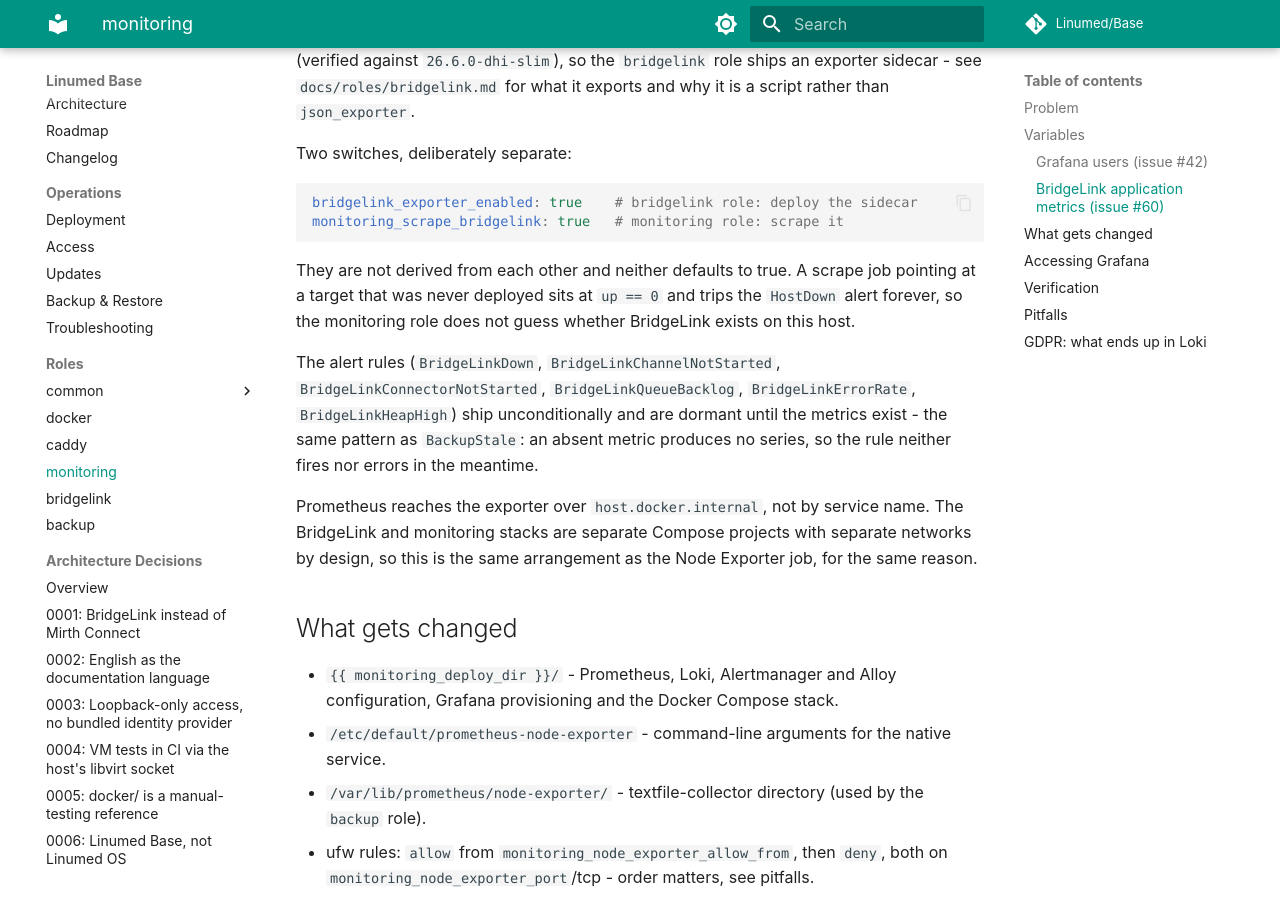
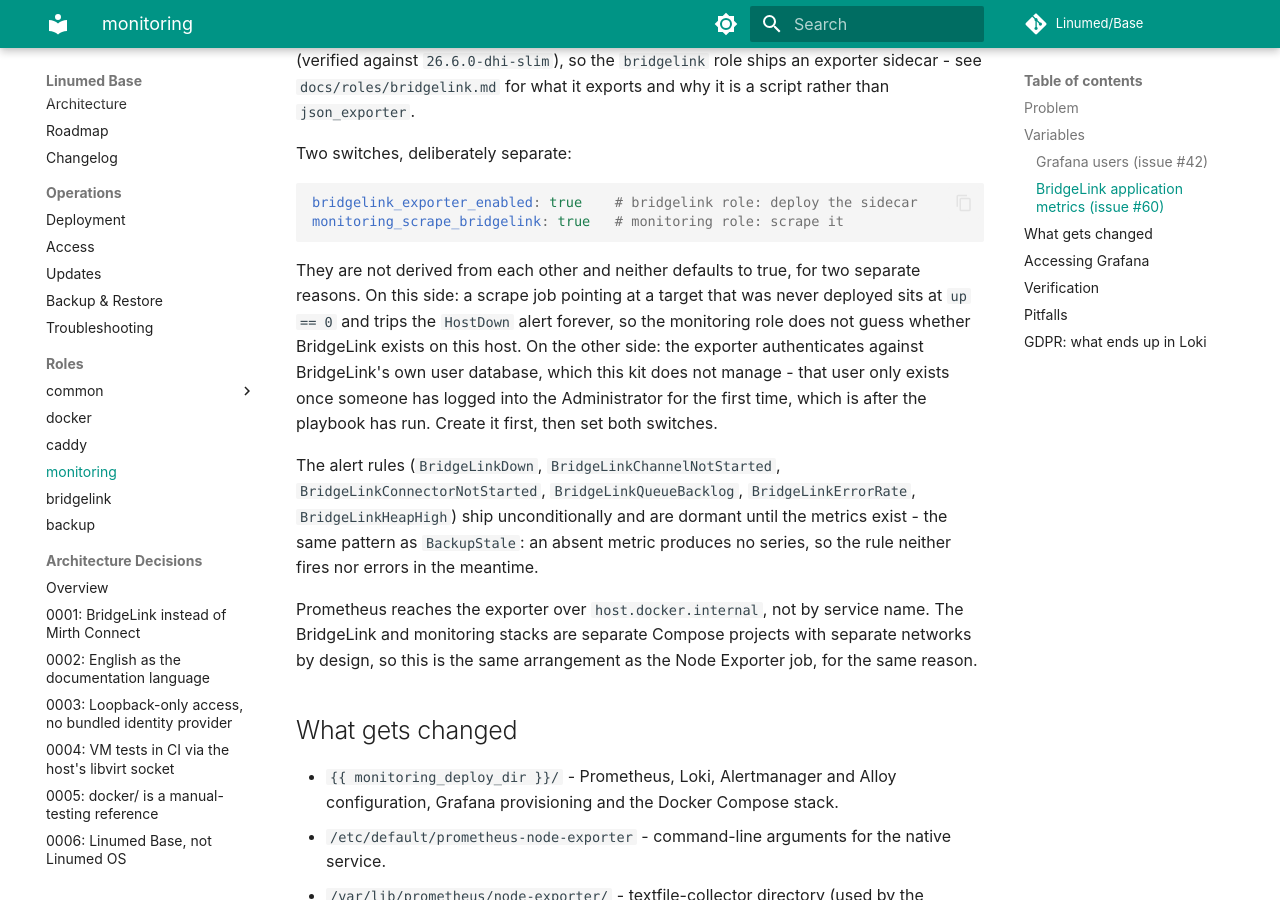
Before and after one commit to Linumed/Base, an MkDocs documentation site: the page built from docs/roles/monitoring.md, in a window 1280 px wide and 900 px high, scrolled down 3044 px. Built offline with MkDocs 1.6.1 and Material for MkDocs 9.7.7, drawn with Linux system fonts in a browser that asks for light colours; a script that is not in the unit is left out; comment, search, counter and statistics services are not loaded.

Commit message:
Docs: restliche Fundstellen der falschen Secret-Rechte korrigiert, Exporter-Opt-in am Schalter begründet
Die Korrektur in 5dab2b1 war unvollständig - nach systematischer Suche kamen
drei weitere Stellen dazu:

- mirth.properties.j2: Kopfkommentar behauptete dieselbe falsche
  Eigentümerschaft wie das README
- docker/bridgelink/.env.example: ebenfalls falsche Rechteangabe, und der
  Verweis auf README-secrets.txt zeigte auf eine Datei, die es nie gab
- docs/roles/monitoring.md: nannte nur den HostDown-Grund für das getrennte
  Opt-in, nicht den zweiten - dass der Exporter einen BridgeLink-Benutzer
  braucht, den es erst nach dem ersten Administrator-Login gibt

README: Beobachtbarkeitszeile ergänzt, plus Hinweis dass der optionale
Exporter-Container nicht in der Ressourcentabelle steckt.

Refs #60, #61

````diff
--- a/docs/roles/monitoring.md
+++ b/docs/roles/monitoring.md
@@ -91,9 +91,13 @@
 monitoring_scrape_bridgelink: true   # monitoring role: scrape it
 ```
 
-They are not derived from each other and neither defaults to true. A scrape job pointing
-at a target that was never deployed sits at `up == 0` and trips the `HostDown` alert
-forever, so the monitoring role does not guess whether BridgeLink exists on this host.
+They are not derived from each other and neither defaults to true, for two separate
+reasons. On this side: a scrape job pointing at a target that was never deployed sits at
+`up == 0` and trips the `HostDown` alert forever, so the monitoring role does not guess
+whether BridgeLink exists on this host. On the other side: the exporter authenticates
+against BridgeLink's own user database, which this kit does not manage - that user only
+exists once someone has logged into the Administrator for the first time, which is after
+the playbook has run. Create it first, then set both switches.
 
 The alert rules (`BridgeLinkDown`, `BridgeLinkChannelNotStarted`,
 `BridgeLinkConnectorNotStarted`, `BridgeLinkQueueBacklog`, `BridgeLinkErrorRate`,
````
Also changed, not shown: README.md (+5 -1 lines), 2 other files.
